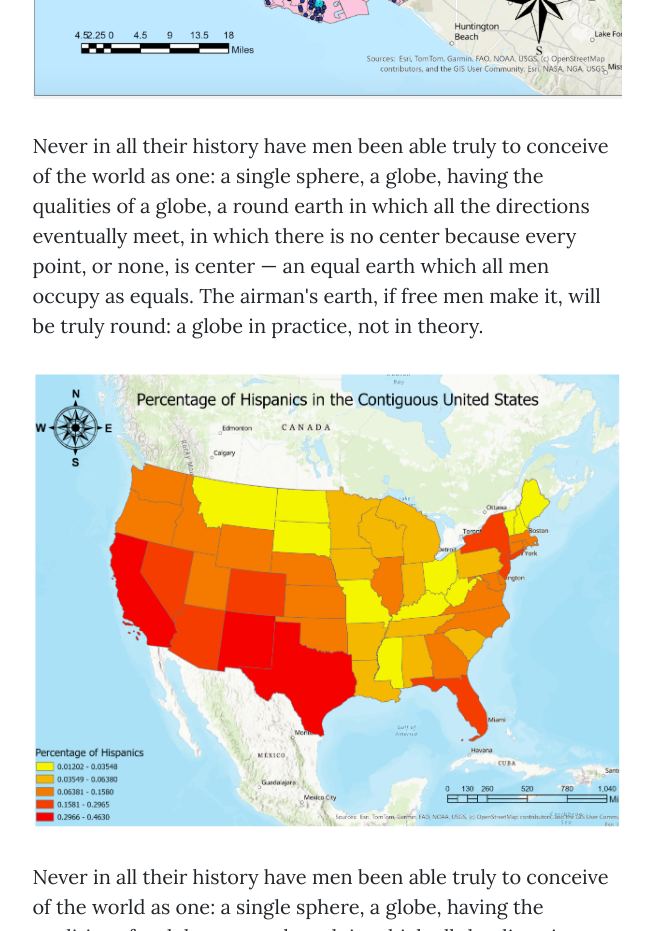
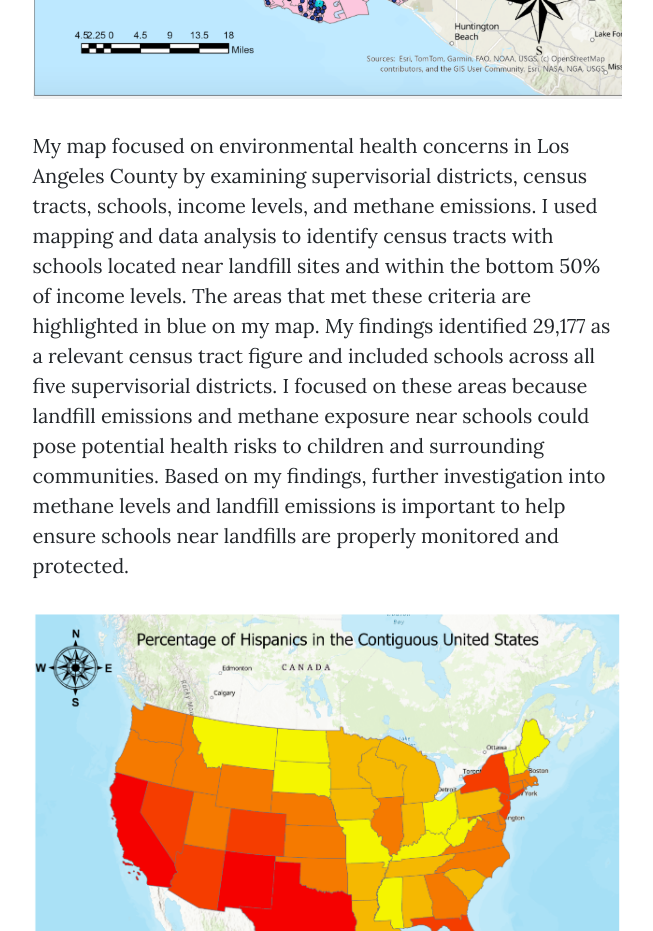
Before and after one commit to zjmoore04/zjmoore, a plain HTML site: page post.html in a window 1280 px wide. Shown: the part 2060-2991 px from the top of the page, without its empty margins (313-966 px from the left). Drawn offline with nearby package versions, Linux system fonts and the light colour scheme.

Commit message:
Update post.html

```diff
--- a/post.html
+++ b/post.html
@@ -60,7 +60,7 @@
                         <p>For this map, I downloaded the spreadsheet containing the election results and the Pennsylvania counties shapefile. This allowed me to connect the election data to each county on the map. Next, I symbolized the map by separating Biden’s and Trump’s election results into four classes based on their percentages. However, the results overlapped, making it difficult to see the data clearly. To fix this, I made the lowest percentage class for Trump invisible, which allowed the blue areas representing Biden’s results to show through. By adjusting the symbology, I was able to display the election results more clearly across Pennsylvania’s counties.
 </p>
                         <a href="#!"><img class="img-fluid" src="assets/img/Screen Shot 2026-11-19 at 1.11.49 PM.png" alt="..." /></a>
-                        <p>Never in all their history have men been able truly to conceive of the world as one: a single sphere, a globe, having the qualities of a globe, a round earth in which all the directions eventually meet, in which there is no center because every point, or none, is center — an equal earth which all men occupy as equals. The airman's earth, if free men make it, will be truly round: a globe in practice, not in theory.</p>
+                        <p>My map focused on environmental health concerns in Los Angeles County by examining supervisorial districts, census tracts, schools, income levels, and methane emissions. I used mapping and data analysis to identify census tracts with schools located near landfill sites and within the bottom 50% of income levels. The areas that met these criteria are highlighted in blue on my map. My findings identified 29,177 as a relevant census tract figure and included schools across all five supervisorial districts. I focused on these areas because landfill emissions and methane exposure near schools could pose potential health risks to children and surrounding communities. Based on my findings, further investigation into methane levels and landfill emissions is important to help ensure schools near landfills are properly monitored and protected.</p>
                         <a href="#!"><img class="img-fluid" src="assets/img/Screen Shot 2026-11-19 at 1.13.12 PM.png" alt="..." /></a>
                         <p>Never in all their history have men been able truly to conceive of the world as one: a single sphere, a globe, having the qualities of a globe, a round earth in which all the directions eventually meet, in which there is no center because every point, or none, is center — an equal earth which all men occupy as equals. The airman's earth, if free men make it, will be truly round: a globe in practice, not in theory.</p>
                         </p>
```
